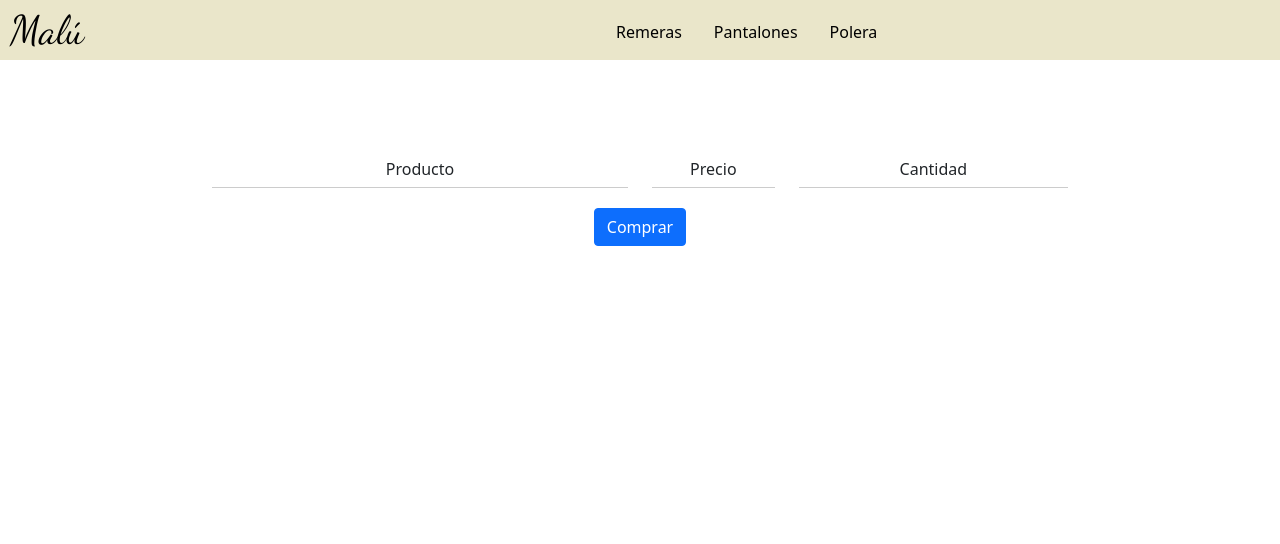
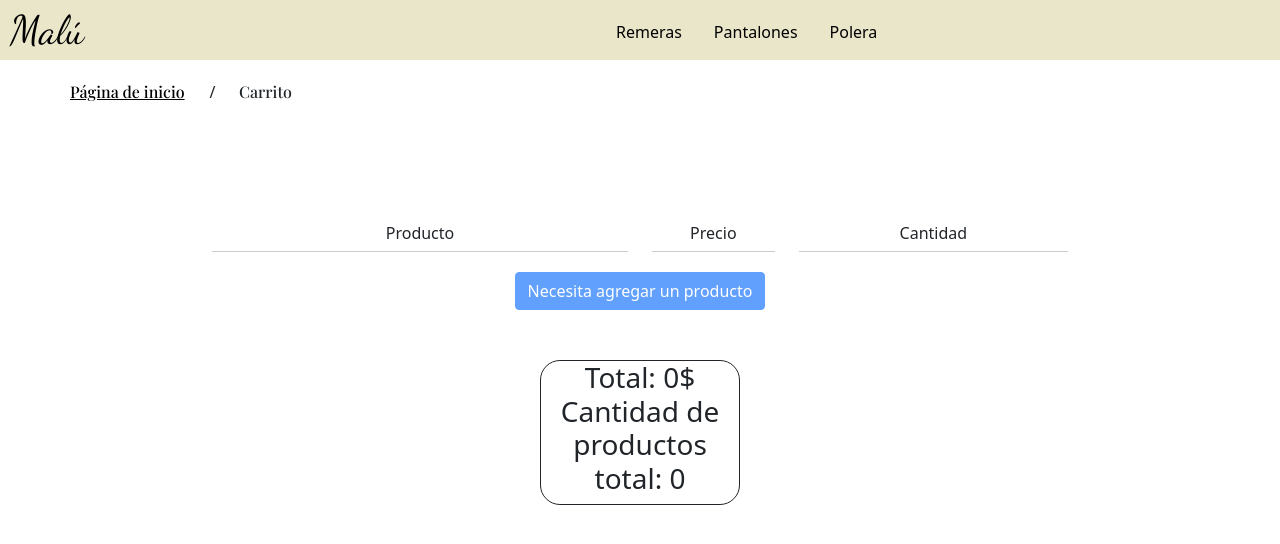
Before and after one commit to TixeiraValentin/ReactEcommerce-CoderHouse, a React (Create React App) app: page /cart in a window 1280 px wide. Shown: the top 544 px of the page. Built offline with nearby package versions, Linux system fonts and the light colour scheme; a web font is replaced by a local one.

Commit message:
modificamos Cart, FormCart, modal add, and stuff

```diff
--- a/package.json
+++ b/package.json
@@ -12,8 +12,9 @@
     "react": "^17.0.2",
     "react-bootstrap": "^2.1.0",
     "react-dom": "^17.0.2",
-    "react-router-dom": "^6.1.1",
+    "react-router-dom": "^6.2.1",
     "react-scripts": "4.0.3",
+    "sweetalert": "^2.1.2",
     "web-vitals": "^1.1.2"
   },
   "scripts": {
--- a/src/components/Cart/Cart.css
+++ b/src/components/Cart/Cart.css
@@ -19,3 +19,13 @@
 .buttonsCart {
     margin-right: 50px;
 }
+.precioTotal {
+    margin-top: 50px;
+    display: flex;
+    flex-direction: row;
+    border-color: black;
+    border: solid 1px;
+    border-radius: 20px;
+    width: 200px;
+
+}
--- a/src/components/Cart/Cart.jsx
+++ b/src/components/Cart/Cart.jsx
@@ -2,12 +2,14 @@ import { Button } from 'react-bootstrap'
 import {useCartContext } from '../../context/CartContext'
 import './Cart.css'
 import { Link } from 'react-router-dom'
+import { useState } from 'react'
 
 
 export const Cart = () => {
 
 
-    const {cartList, borrarElemento} = useCartContext ()
+    const {cartList, borrarElemento, precioTotal} = useCartContext ()
+    const tab = <>&nbsp;&nbsp;&nbsp;&nbsp;&nbsp;&nbsp;</>
 
         // const collectionNoti = collection(db, 'items')
         // const queryActulizarStock = query(
@@ -24,6 +26,9 @@ export const Cart = () => {
         // batch.commit()
     return (
         <>
+        <div className='displayFlexItemDetail breadcrumb-nav'>
+        <Link className='color-black playFaireFont' to="/">Página de inicio</Link>{tab}/<span className='playFaireFont'>{tab}Carrito</span>
+        </div>
         <div className='cart row'>
             <div className='col-6'>
                 <div className='borderBottom'>
@@ -59,8 +64,15 @@ export const Cart = () => {
                     </div>
                     )}
                     <div>
-                        <Button><Link style={{color: 'white'}} className='textDecorationNone' to="/formCart">Comprar</Link></Button>
+                        <Button disabled={cartList.length <1 ? true : false}><Link style={{color: 'white'}} className='textDecorationNone' to="/formCart">{!cartList.length <1 ? 'Comprar' : 'Necesita agregar un producto'}</Link></Button>
                     </div>
+                            <div className='precioTotal'>
+                                <h3>
+                                Total: {precioTotal()}$
+                                Cantidad de productos total: {cartList.length}
+                                </h3>
+                            </div>
+
 
 
             </div>
--- a/src/components/FormCart/FormCart.jsx
+++ b/src/components/FormCart/FormCart.jsx
@@ -1,13 +1,15 @@
 import { getFirestore, Timestamp, collection, addDoc } from "firebase/firestore"
 import { useState } from "react"
 import { Button } from "react-bootstrap"
-import { Link } from "react-router-dom"
+import { useNavigate } from "react-router-dom";
 import { useCartContext } from "../../context/CartContext"
+import swal from 'sweetalert'
+
 
 
 export const FormCart = () => {
 
-
+    const navegate = useNavigate()
     const [idOrder, setIdOrder] = useState('')
     const [dataForm, setDataForm] = useState({
         name:"", email:"", phone:""
@@ -39,13 +41,15 @@ export const FormCart = () => {
         const db = getFirestore()
         const ordersCollection = collection(db, 'orders')
         addDoc(ordersCollection, orden)
-        .then(resp => {setIdOrder(resp.id)})
+        .then(resp => {setIdOrder(resp.id) ; swal("¡Su compra a sido exitosa!", `Su ID de seguimiento es: ${resp.id}`, "success");})
         .catch(err => console.log (err))
         .finally(()=>{
             borrarCarrito()
             setDataForm({
                 name:"", email:"", phone:""
             })
+            navegate('/')
+
         })
     }
     return (
@@ -58,6 +62,7 @@ export const FormCart = () => {
                         name='name'
                         placeholder='Nombre'
                         value={dataForm.name}
+                        required
                         />
                         <br/>
                         <input
@@ -65,6 +70,7 @@ export const FormCart = () => {
                         name='phone'
                         placeholder='Telefono'
                         value={dataForm.phone}
+                        required
                          />
                          <br/>
                         <input
@@ -72,13 +78,12 @@ export const FormCart = () => {
                         name='email'
                         placeholder='Email'
                         value={dataForm.email}
+                        required
                         />
                         <br/>
-                        <Button onClick={generarOrden}>Generar Orden</Button>
+                        <Button type="submit">Generar Orden</Button>
+
                     </form>
-                    {idOrder && <div>
-                        ¡Su compra a sido exitosa! Su ID de seguimiento es: {idOrder}
-                    </div>}
     </>
     )
 
--- a/src/components/Item/Item.css
+++ b/src/components/Item/Item.css
@@ -1,3 +1,6 @@
 .buttonComprar {
     text-decoration: none;
 }
+.height {
+    height: 310px;
+}
--- a/src/components/Item/Item.jsx
+++ b/src/components/Item/Item.jsx
@@ -7,7 +7,7 @@ function Item({prod}) {
     return (
         <>
                                       <Card style={{ width: '18rem' }}>
-                                    <Card.Img variant="top" src={prod.imageID}/>
+                                    <Card.Img className="height" variant="top" src={prod.imageID}/>
                                     <Card.Body>
                                       <Card.Title>{prod.name}</Card.Title>
                                       <Card.Text>
--- a/src/components/ItemCount/ItemCount.jsx
+++ b/src/components/ItemCount/ItemCount.jsx
@@ -11,10 +11,10 @@ const ItemCount = ({max, onAdd}) => {
     const [value, setValue] = useState(inicial)
 
     const handleSuma = () => {
-        value < max ? setValue(prev => prev + 1) : alert('compra maxima')
+        value < max && setValue(prev => prev + 1)
     }
     const handleResta = () => {
-            value > inicial ? setValue(prev => prev - 1) : alert('compra minima')
+            value > inicial && setValue(prev => prev - 1)
         }
 
     return (
--- a/src/components/ItemDetail/ItemDetail.jsx
+++ b/src/components/ItemDetail/ItemDetail.jsx
@@ -31,7 +31,7 @@ function ItemDetail({item}) {
                                         </div>
                                         <div className='spaceEvenly sourceSansPro'>
                                           <p>{item.colors}</p>
-                                          <p>{item.price}</p>
+                                          <p>{item.price}$</p>
                                         </div>
                                         <div>
                                           <span>{item.description}</span>
```
